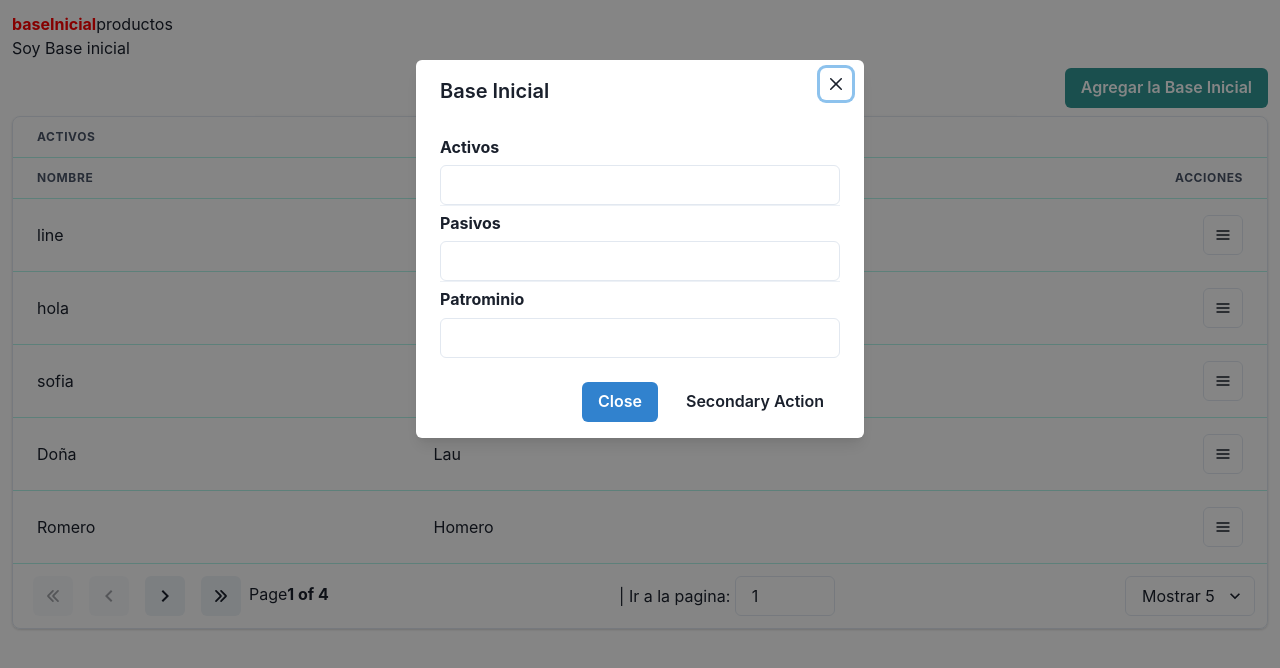
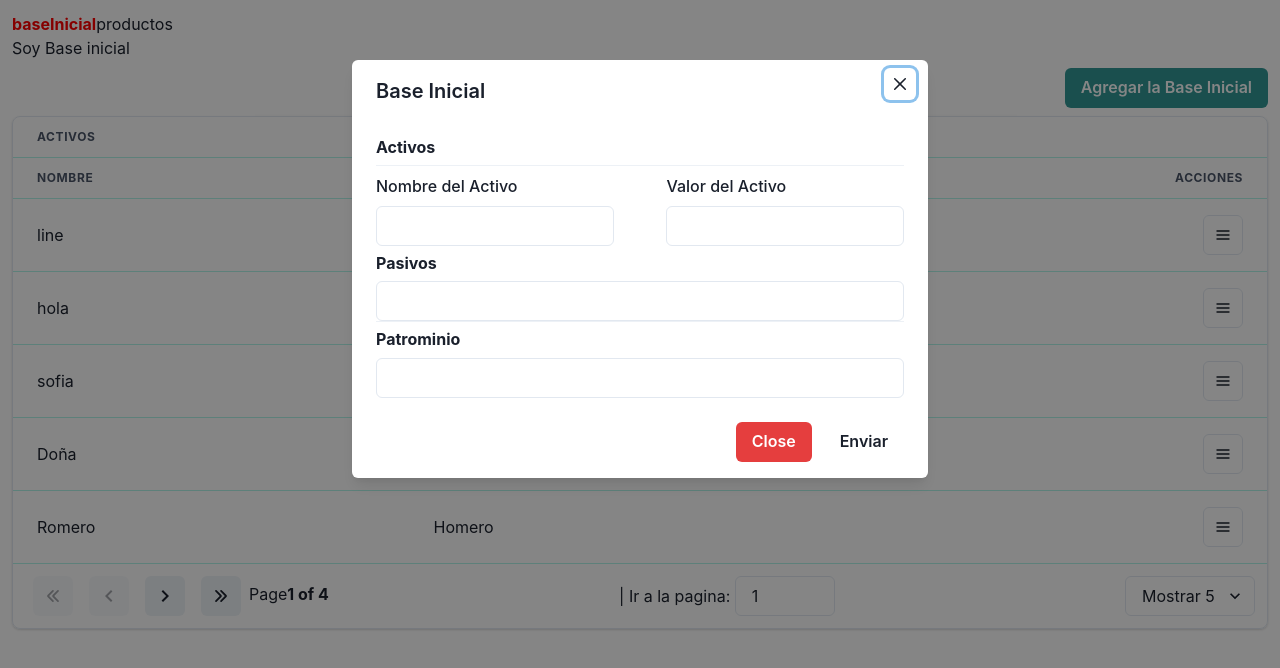
Before and after one commit to ricardober93/frontLabFin, a React (Create React App) app: page /app/proyecciones/baseInicial in a window 1280 px wide. Both pictures are taken after a click on the button "Agregar la Base Inicial". Shown: the top 668 px of the page. Built offline with nearby package versions, Linux system fonts and the light colour scheme.

Commit message:
nueva estructura del formulario

```diff
--- a/src/pages/proyecciones/components/ModalFormBaseinicial.tsx
+++ b/src/pages/proyecciones/components/ModalFormBaseinicial.tsx
@@ -1,4 +1,4 @@
-import React from 'react'
+import React from "react";
 import {
   Button,
   Modal,
@@ -12,39 +12,97 @@ import {
   Input,
   Heading,
   Divider,
-} from "@chakra-ui/react"
+  Box,
+  Flex,
+  Spacer,
+  FormControl,
+  FormLabel,
+  FormErrorMessage,
+} from "@chakra-ui/react";
+import { useForm } from "react-hook-form";
+import { useHistory } from "react-router-dom";
+export default function ModalFormBaseinicial() {
+  const history = useHistory();
+  const { isOpen, onOpen, onClose } = useDisclosure();
+  const {
+    register,
+    handleSubmit,
+    formState: { errors },
+  } = useForm({
+    mode: "onChange",
+    reValidateMode: "onChange",
+  });
+  const onSubmit = handleSubmit((data:any) => {
+    console.log(data);
+  });
 
-export default function ModalFormBaseinicial() {
-    const { isOpen, onOpen, onClose } = useDisclosure()
   return (
     <>
-            <Button colorScheme="teal" onClick={onOpen}>Agregar la Base Inicial</Button>
+      <Button colorScheme="teal" onClick={onOpen}>
+        Agregar la Base Inicial
+      </Button>
 
-            <Modal isOpen={isOpen} onClose={onClose}>
+      <Modal size="xl" isOpen={isOpen} onClose={onClose}>
         <ModalOverlay />
         <ModalContent>
+          <form autoComplete="off" onSubmit={onSubmit}>
             <ModalHeader> Base Inicial </ModalHeader>
             <ModalCloseButton />
             <ModalBody>
-                        <Heading marginY="2" size="sm"> Activos </Heading>
+              <Heading marginY="2" size="sm">
+                Activos
+              </Heading>
+              <Divider marginY="2" />
+              <Flex>
+                <Box w="45%">
+                  <FormControl
+                    id="nameOfAvtive"
+                    isInvalid={errors.nameOfAvtive ? true : false}
+                  >
+                    <FormLabel>Nombre del Activo</FormLabel>
+                    <Input type="text" {...register("nameOfAvtive")} />
+                    <FormErrorMessage>
+                      {errors.nameOfAvtive?.type === "required" &&
+                        "Es requerido"}
+                    </FormErrorMessage>
+                  </FormControl>
+                </Box>
+                <Spacer />
+                <Box w="45%">
+                  <FormControl
+                    id="valueOfAvtive"
+                    isInvalid={errors.valueOfAvtive ? true : false}
+                  >
+                    <FormLabel>Valor del Activo</FormLabel>
+                    <Input type="number" min="0.00" max="10000.00" {...register("valueOfAvtive")} />
+                    <FormErrorMessage>
+                      {errors.valueOfAvtive?.type === "required" &&
+                        "Es requerido"}
+                    </FormErrorMessage>
+                  </FormControl>
+                </Box>
+              </Flex>
+
+              <Heading marginY="2" size="sm">
+                Pasivos
+              </Heading>
               <Input type="text" />
               <Divider />
 
-                        <Heading marginY="2" size="sm"> Pasivos </Heading>
-                        <Input type="text" />
-                        <Divider />
-
-                        <Heading marginY="2" size="sm"> Patrominio </Heading>
+              <Heading marginY="2" size="sm">
+                Patrominio
+              </Heading>
               <Input type="text" />
             </ModalBody>
             <ModalFooter>
-                        <Button colorScheme="blue" mr={3} onClick={onClose}>
+              <Button colorScheme="red" mr={3} onClick={onClose}>
                 Close
               </Button>
-                        <Button variant="ghost">Secondary Action</Button>
+              <Button variant="ghost" type="submit" >Enviar</Button>
             </ModalFooter>
+          </form>
         </ModalContent>
       </Modal>
     </>
-    )
+  );
 }
```
Lines whose indentation alone changed are shown as unchanged.
